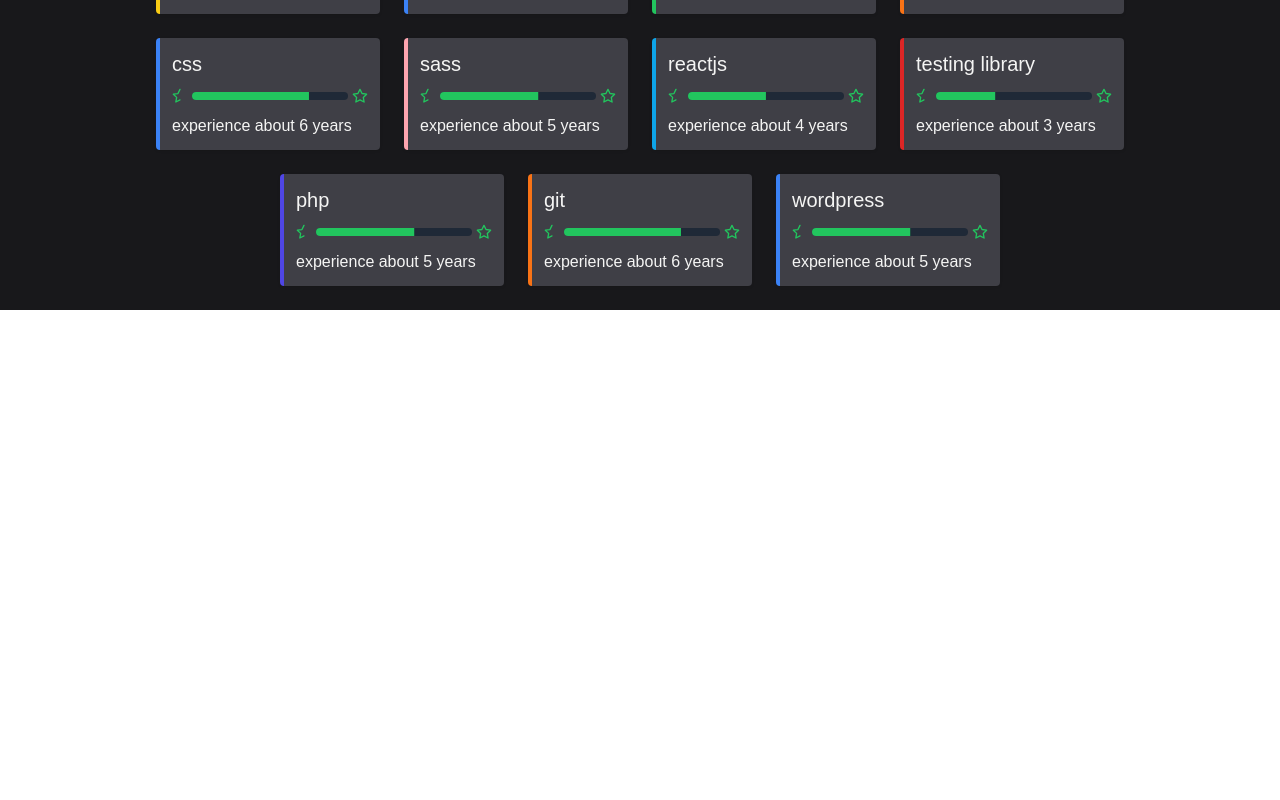
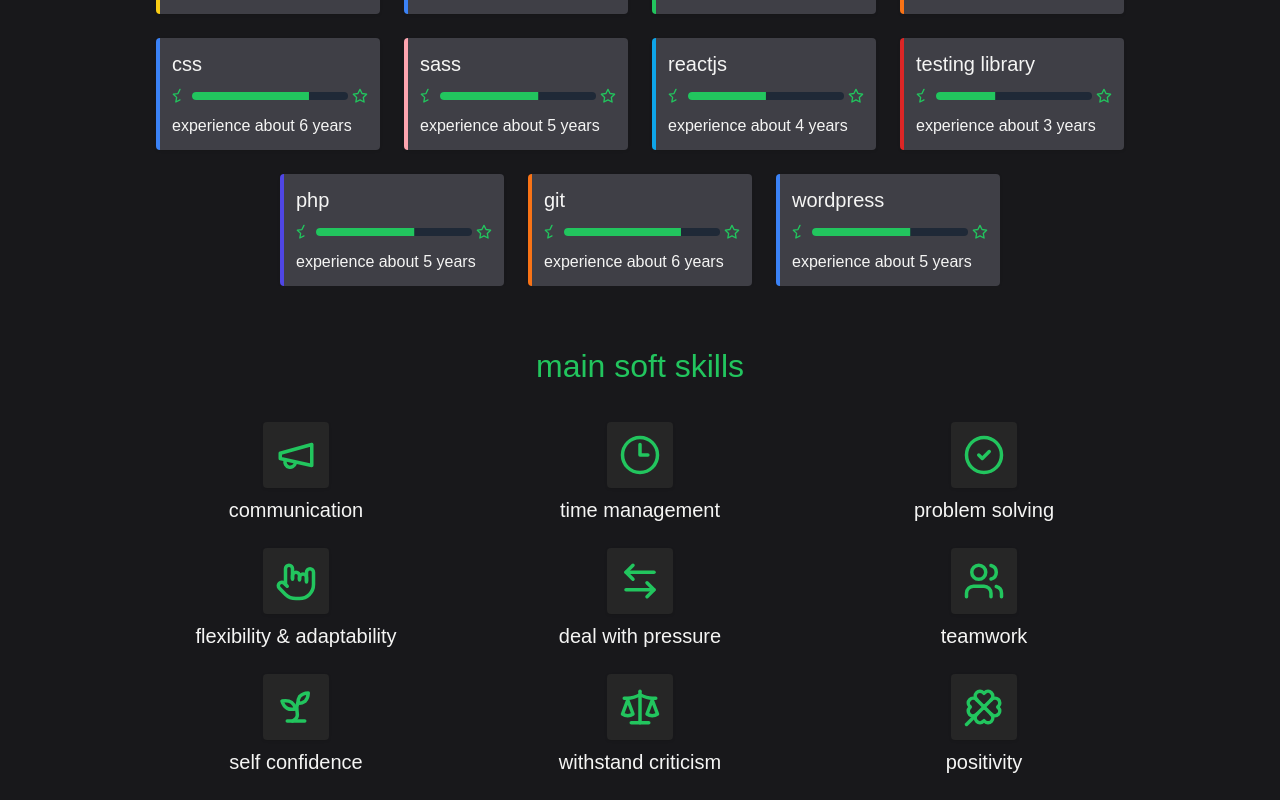
Before and after one commit to luan11/luan11, a React (Vite) app: page / in a window 1280 px wide. Shown: the part 705-1505 px from the top of the page. Before the commit the page ends 1015 px from the top, so only its background shows below. Built offline with nearby package versions, Linux system fonts and the light colour scheme; a web font is replaced by a local one.

Commit message:
feat: soft skills section

```diff
--- a/src/components/DevSkills/DevSkillsComponent.tsx
+++ b/src/components/DevSkills/DevSkillsComponent.tsx
@@ -1,14 +1,14 @@
 import { DevSkill } from '@/ui/components/devSkill';
 import { Title } from '@/ui/components/title';
-import { Fade } from 'react-awesome-reveal';
+import { Slide } from 'react-awesome-reveal';
 
 const DevSkillsComponent = () => (
   <section className="container mx-auto grid grid-cols-12 gap-4">
     <div className="pt-6 flex flex-col gap-8 items-center col-start-2 col-end-12">
       <Title>main development skills</Title>
 
-      <div className="px-12 flex flex-wrap gap-6 justify-center">
-        <Fade duration={500}>
+      <div className="px-3 flex flex-wrap gap-6 justify-center overflow-hidden">
+        <Slide direction="left" duration={600}>
           <DevSkill
             className="border-yellow-400"
             name="javascript"
@@ -32,7 +32,7 @@ const DevSkillsComponent = () => (
           <DevSkill className="border-indigo-600" name="php" yearsExp={5} />
           <DevSkill className="border-orange-500" name="git" yearsExp={6} />
           <DevSkill className="border-blue-500" name="wordpress" yearsExp={5} />
-        </Fade>
+        </Slide>
       </div>
     </div>
   </section>
--- /dev/null
+++ b/src/components/SoftSkills/SoftSkillsComponent.tsx
@@ -0,0 +1,50 @@
+import { SoftSkill } from '@/ui/components/softSkill';
+import { Title } from '@/ui/components/title';
+import {
+  ArrowLeftRightIcon,
+  CheckCircle2Icon,
+  Clock3Icon,
+  CloverIcon,
+  HandMetalIcon,
+  MegaphoneIcon,
+  ScaleIcon,
+  SproutIcon,
+  UsersIcon,
+} from 'lucide-react';
+import { Slide } from 'react-awesome-reveal';
+
+const SoftSkillsComponent = () => (
+  <section className="container mx-auto grid grid-cols-12 gap-4">
+    <div className="pt-6 flex flex-col gap-8 items-center col-start-2 col-end-12">
+      <Title>main soft skills</Title>
+
+      <div className="px-3 flex flex-wrap gap-6 justify-center overflow-hidden">
+        <Slide direction="up">
+          <SoftSkill icon={<MegaphoneIcon size={42} />} title="Communication" />
+          <SoftSkill icon={<Clock3Icon size={42} />} title="time management" />
+          <SoftSkill
+            icon={<CheckCircle2Icon size={42} />}
+            title="problem solving"
+          />
+          <SoftSkill
+            icon={<HandMetalIcon size={42} />}
+            title="flexibility & adaptability"
+          />
+          <SoftSkill
+            icon={<ArrowLeftRightIcon size={42} />}
+            title="deal with pressure"
+          />
+          <SoftSkill icon={<UsersIcon size={42} />} title="teamwork" />
+          <SoftSkill icon={<SproutIcon size={42} />} title="self confidence" />
+          <SoftSkill
+            icon={<ScaleIcon size={42} />}
+            title="withstand criticism"
+          />
+          <SoftSkill icon={<CloverIcon size={42} />} title="positivity" />
+        </Slide>
+      </div>
+    </div>
+  </section>
+);
+
+export default SoftSkillsComponent;
--- /dev/null
+++ b/src/components/SoftSkills/index.ts
@@ -0,0 +1 @@
+export { default as SoftSkills } from './SoftSkillsComponent';
--- a/src/pages/Home/HomeComponent.tsx
+++ b/src/pages/Home/HomeComponent.tsx
@@ -1,10 +1,12 @@
 import { About } from '@/components/About';
 import { DevSkills } from '@/components/DevSkills';
+import { SoftSkills } from '@/components/SoftSkills';
 
 const HomeComponent = () => (
   <>
     <About />
     <DevSkills />
+    <SoftSkills />
   </>
 );
 
--- a/src/ui/components/devSkill.tsx
+++ b/src/ui/components/devSkill.tsx
@@ -20,7 +20,7 @@ export const DevSkill = ({
   useEffect(() => {
     const delayedSetSkillExpTranslateX = setTimeout(
       () => setSkillExpTranslateX(100 - calcSkillExp(yearsExp)),
-      100
+      300
     );
 
     return () => {
@@ -32,7 +32,7 @@ export const DevSkill = ({
     <div
       {...props}
       className={twMerge(
-        `min-w-[224px] w-full p-3 rounded flex flex-col gap-2 border-l-4 border-stone-100 text-stone-100 bg-zinc-700 shadow lowercase`,
+        `w-[224px] p-3 rounded flex flex-col gap-2 border-l-4 border-stone-100 text-stone-100 bg-zinc-700 shadow lowercase`,
         className
       )}
     >
@@ -41,7 +41,7 @@ export const DevSkill = ({
         <StarHalfIcon size={20} />
         <div className="w-full h-2 rounded-full bg-gray-800 relative overflow-hidden">
           <span
-            className="absolute left-0 top-0 h-full w-full bg-green-500 transition-transform ease-linear duration-700"
+            className="absolute left-0 top-0 h-full w-full bg-green-500 transition-transform ease-linear duration-1000"
             style={{
               transform: `translateX(-${skillExpTranslateX}%)`,
             }}
--- /dev/null
+++ b/src/ui/components/softSkill.tsx
@@ -0,0 +1,15 @@
+import { ReactNode } from 'react';
+
+type SoftSkillProps = {
+  icon: ReactNode;
+  title: string;
+};
+
+export const SoftSkill = ({ icon, title }: SoftSkillProps) => (
+  <div className="flex flex-col items-center w-[320px] gap-2">
+    <span className="text-green-500 p-3 bg-neutral-800 rounded shadow flex justify-center items-center">
+      {icon}
+    </span>
+    <h3 className="text-stone-100 text-xl lowercase">{title}</h3>
+  </div>
+);
```
Also changed, not shown: src/assets/images/illustration-technology.png (added).
